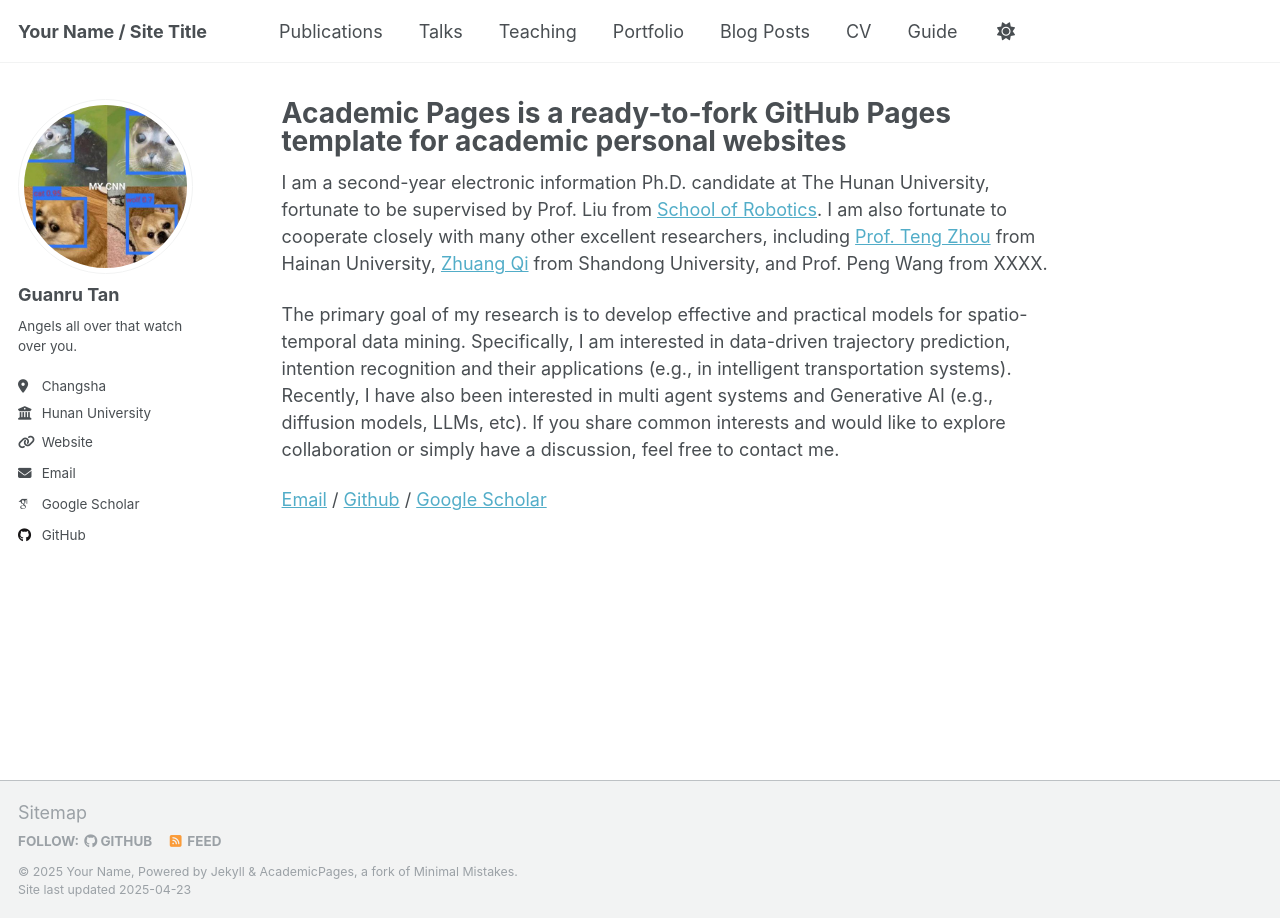
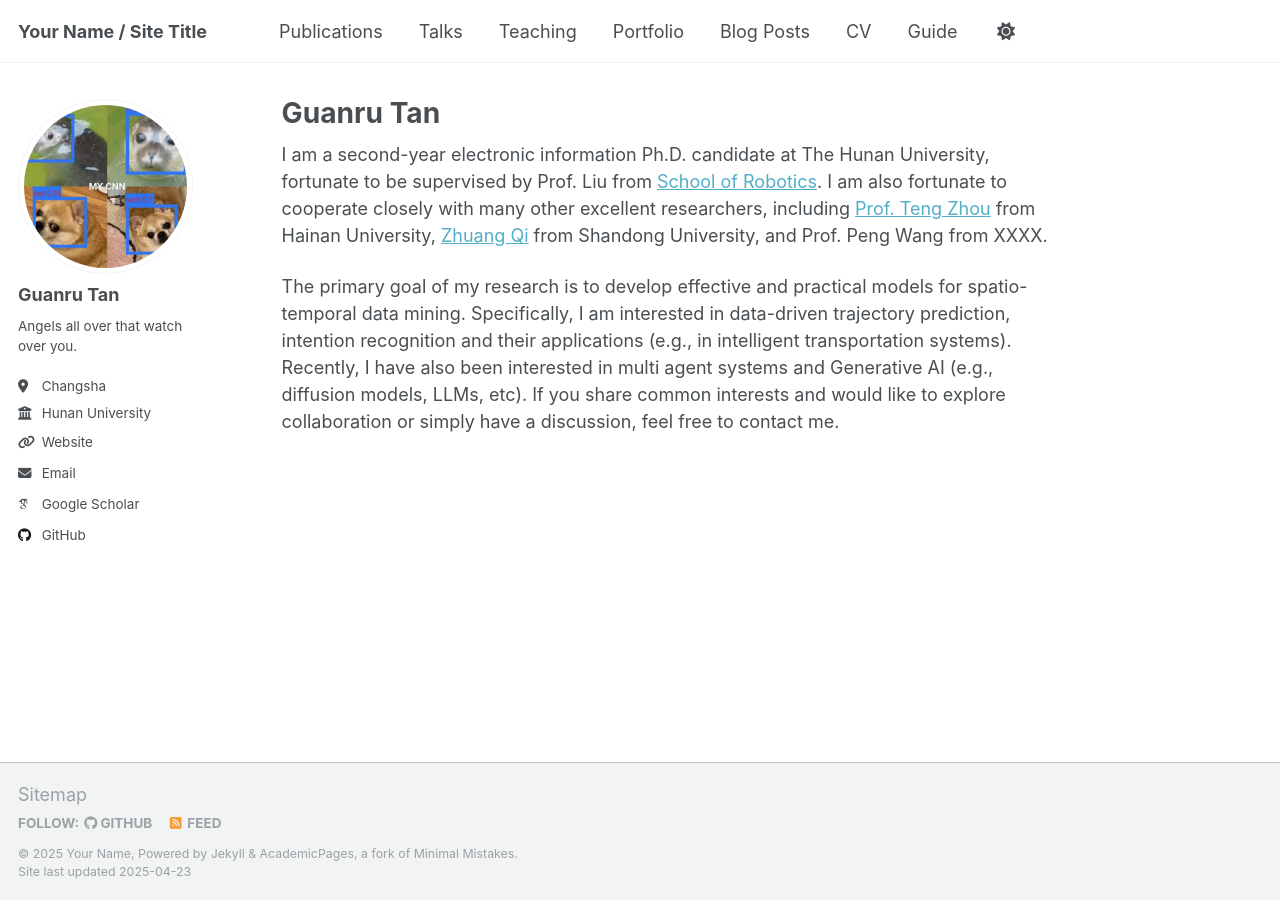
Before and after one commit to GuanruTan/guanrutan.github.io, a Jekyll site: the page built from _pages/about.md, in a window 1280 px wide. Built offline with Jekyll 4.4.1, drawn with Linux system fonts in a browser that asks for light colours; some web fonts are replaced.

Commit message:
Update about.md

```diff
--- a/_pages/about.md
+++ b/_pages/about.md
@@ -1,6 +1,6 @@
 ---
 permalink: /
-title: "Academic Pages is a ready-to-fork GitHub Pages template for academic personal websites"
+title: "Guanru Tan"
 author_profile: true
 redirect_from:
   - /about/
@@ -10,5 +10,3 @@ redirect_from:
 I am a second-year electronic information Ph.D. candidate at The Hunan University, fortunate to be supervised by Prof. Liu from [School of Robotics](https://robotics.hnu.edu.cn/). I am also fortunate to cooperate closely with many other excellent researchers, including [Prof. Teng Zhou](http://zhouteng.net/) from Hainan University, [Zhuang Qi](https://scholar.google.com/citations?user=l7wxjVwAAAAJ&hl=en&oi=ao) from Shandong University, and Prof. Peng Wang from XXXX.
 
 The primary goal of my research is to develop effective and practical models for spatio-temporal data mining. Specifically, I am interested in data-driven trajectory prediction, intention recognition and their applications (e.g., in intelligent transportation systems). Recently, I have also been interested in multi agent systems and Generative AI (e.g., diffusion models, LLMs, etc). If you share common interests and would like to explore collaboration or simply have a discussion, feel free to contact me.
-
-[Email](mailto:guanrutan@hnu.edu.cn) / [Github](https://github.com/guanrutan) / [Google Scholar](https://scholar.google.com/citations?user=6KgPlg4AAAAJ&hl=en)
```
